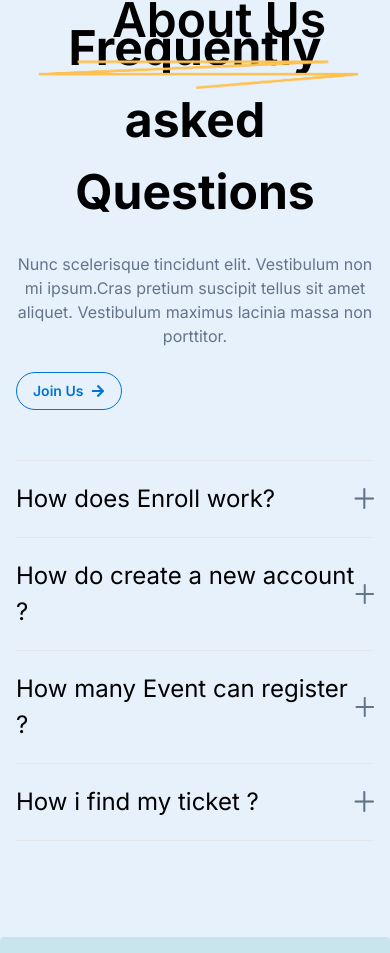
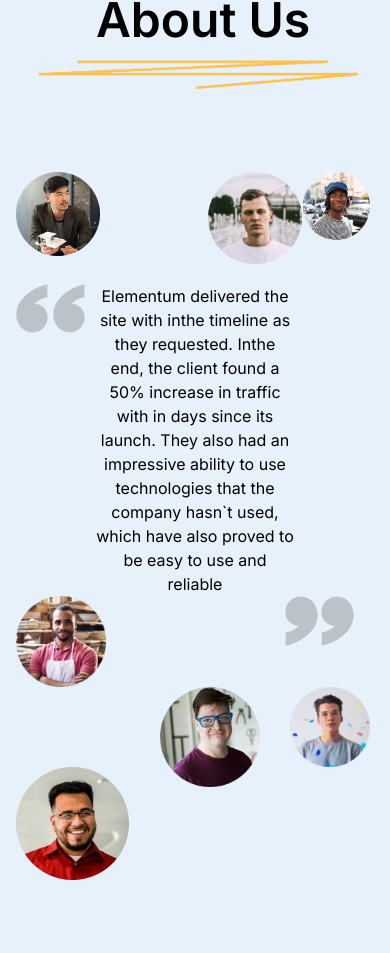
Before and after one commit to rakibulhasanbu/enrollapp-client, a Next.js app: page / in a window 390 px wide. Shown: the part 5989-6942 px from the top of the page. Built offline with nearby package versions, Linux system fonts and the light colour scheme; no server answers.

Commit message:
mobile responsive navber

```diff
--- a/app/(home)/page.tsx
+++ b/app/(home)/page.tsx
@@ -11,6 +11,7 @@ import { Choose } from "@/components/home/Choose";
 import { Promotion } from "@/components/home/Promotion";
 import { Partner } from "@/components/home/Partner";
 import AppButton from "@/components/ui/AppButton";
+import { PartnerDetails } from "@/components/home/PartnerDetails";
 
 const page = () => {
   return (
@@ -43,7 +44,7 @@ const page = () => {
       <Promotion />
       <Enroll />
       <Partner />
-      {/* <PartnerDetails /> */}
+      <PartnerDetails />
       <Faq />
       <div className=" lg:w-[80%] mx-auto">
         {" "}
--- a/components/home/Partner.tsx
+++ b/components/home/Partner.tsx
@@ -4,7 +4,7 @@ export const Partner = () => {
   return (
     <div className=" lg:w-[500px] mx-auto my-20 w-full p-4 ">
       <div className="relative">
-        <div className="lg:w-[207px] w-40 absolute left-20 lg:left-0 lg:top-0 top-6 ">
+        <div className="lg:w-[207px] w-40 absolute left-20 lg:left-0 lg:top-0 top-4 ">
           <Image
             src="/assets/Rectangle 657.png"
             alt="#"
@@ -13,7 +13,7 @@ export const Partner = () => {
             height={30}
           />
         </div>
-        <div className="absolute top-5 left-12 ">
+        <div className="absolute top-5 lg:left-12 left-4">
           <h1 className="text-[48px] text-center lg:text-left font-semibold lg:font-bold w-full">
             <span className="text-white"> What </span> our Partner says About Us
           </h1>
--- a/components/home/PartnerDetails.tsx
+++ b/components/home/PartnerDetails.tsx
@@ -3,33 +3,33 @@ import React from "react";
 
 export const PartnerDetails = () => {
   return (
-    <div className="relative">
+    <div className="relative w-full p-4 my-80 lg:my-0">
       <img
-        className="w-[55px] left-10 absolute"
+        className="w-[55px] lg:left-10 absolute top-40 lg:top-0  hidden lg:block"
         src="/assets/Ellipse 266.png"
         alt=""
       />
       <img
-        className="w-[94px] absolute top-10 left-52"
+        className="w-[94px] absolute lg:top-10 left-52 pb-5 lg:pb-0"
         src="/assets/Ellipse 263.png"
         alt=""
       />
       <img
-        className="absolute right-20 top-40 w-[67px]"
+        className="absolute lg:right-20 lg:top-40 w-[67px] right-5 lg:right-0"
         src="/assets/Ellipse 264.png"
         alt=""
       />
       <img
-        className="w-[84px] right-10 top-72 absolute "
+        className="w-[84px] lg:right-10 lg:top-72 absolute "
         src="/assets/Ellipse 265.png"
         alt=""
       />
 
       {/* middle part */}
-      <div className=" h-screen flex flex-col justify-center items-center">
-        <div className="w-[560px] relative">
+      <div className=" lg:h-screen lg:flex lg:flex-col lg:justify-center lg:items-center">
+        <div className="lg:w-[560px] relative mt-28 lg:mt-0 ">
           <img src="/assets/comma.png" alt="" className="w-[69px] absolute  " />
-          <p className="text-[18px] text-center px-20">
+          <p className="text-center px-20">
             Elementum delivered the site with inthe timeline as they requested.
             Inthe end, the client found a 50% increase in traffic with in days
             since its launch. They also had an impressive ability to use
@@ -39,27 +39,27 @@ export const PartnerDetails = () => {
           <img
             src="/assets/comma (1).png"
             alt=""
-            className="w-[69px] absolute lg:right-0 "
+            className="w-[69px] absolute lg:right-0 right-5 "
           />
         </div>
       </div>
       <img
-        className="w-[109px] absolute top-0 right-44"
+        className="w-[90px] lg:absolute lg:top-0 lg:right-44"
         src="/assets/Ellipse 270.png"
         alt=""
       />
       <img
-        className="w-[92px] absolute left-40 top-[400px]"
+        className="w-20 absolute right-5 lg:right-0 lg:left-40 lg:top-[400px]"
         src="/assets/Ellipse 267.png"
         alt=""
       />
       <img
-        className="w-[142px] absolute top-48 left-20"
+        className="w-[100px] absolute lg:top-48 left-40"
         src="/assets/Ellipse 268.png"
         alt=""
       />
       <img
-        className="w-[113px] right-40 top-[400px] absolute"
+        className="w-[113px] lg:right-40 mt-20 lg:mt-0 lg:top-[400px] absolute"
         src="/assets/Ellipse 269.png"
         alt=""
       />
--- a/components/shared/Navbar.tsx
+++ b/components/shared/Navbar.tsx
@@ -20,12 +20,17 @@ const Navbar = () => {
   const [isMobileMenuOpen, setIsMobileMenuOpen] = useState(false);
   const [sticky, setSticky] = useState(false);
   const dispatch = useAppDispatch();
+
   useEffect(() => {
-    console.log(pathname);
+    const handleScroll = () => {
+      window.scrollY > 500 ? setSticky(true) : setSticky(false);
+    };
+
     if (pathname === "/") {
-      window.addEventListener("scroll", () => {
-        window.scrollY > 500 ? setSticky(true) : setSticky(false);
-      });
+      window.addEventListener("scroll", handleScroll);
+      return () => {
+        window.removeEventListener("scroll", handleScroll);
+      };
     } else {
       setSticky(true);
     }
@@ -55,13 +60,12 @@ const Navbar = () => {
       <div
         className={`w-full transition-color px-4  mx-auto flex items-center justify-between lg:border lg:px-10 py-3  lg:rounded-full ${
           sticky
-            ? " lg:rounded-none text-white lg:border-none fixed top-0 bg-primary w-full "
+            ? " lg:rounded-none text-white lg:border-none fixed top-0 bg-primary w-full z-50 "
             : "bg-[#171717] lg:w-[80%] lg:mt-8 text-[#94A3B8]"
         }`}
       >
         <div>
           <Link href={"/"}>
-            {/* <h1 className="text-[32px] font-bold text-[#FFFFFF]">Logo</h1> */}
             <Image
               className="object-cover w-full h-full"
               src={"/assets/logo.png"}
@@ -74,6 +78,7 @@ const Navbar = () => {
         <div className="md:hidden flex items-center">
           <button
             className="text-white"
+            onBlur={() => setTimeout(() => setIsMobileMenuOpen(false), 150)}
             onClick={() => setIsMobileMenuOpen(!isMobileMenuOpen)}
           >
             {isMobileMenuOpen ? <FaTimes size={24} /> : <FaBars size={24} />}
@@ -88,7 +93,6 @@ const Navbar = () => {
         </div>
         {organizer?.email ? (
           <div className="hidden md:flex items-center gap-4">
-            {/* <AppButton label="Log Out" variant="outlined" /> */}
             <ProfileDetailsPopUp />
           </div>
         ) : (
@@ -100,16 +104,17 @@ const Navbar = () => {
       </div>
       {isMobileMenuOpen && (
         <div className="md:hidden flex flex-col text-white bg-[#171717] pl-8 w-full right-0 absolute pb-4">
+          {organizer?.email && (
             <div className="flex items-center gap-2 border-b border-b-[#EDF2F7] pb-2 pl-2 pt-2">
               <AvatarComponent organizer={organizer} />
               <div className="w-full">
                 <h4 className="text-sm md:text-lg font-medium capitalize flex items-center gap-1">
                   {organizer?.name}
                 </h4>
-
                 <p className="textG">{organizer?.email}</p>
               </div>
             </div>
+          )}
           {navItems.map((item) => (
             <Link key={item?.name} href={item?.link}>
               <div className="py-2 text-white">{item.name}</div>
@@ -123,12 +128,12 @@ const Navbar = () => {
               variant="outlined"
             />
           ) : (
-            <div className="flex flex-col gap-4">
-              <AppButton
+            <div className=" ">
+              {/* <AppButton
                 label="Signup"
                 variant="noDesign"
                 href="/auth/sign-up"
-              />
+              /> */}
               <AppButton
                 label="Login"
                 variant="outlined"
```
Lines whose indentation alone changed are shown as unchanged.
